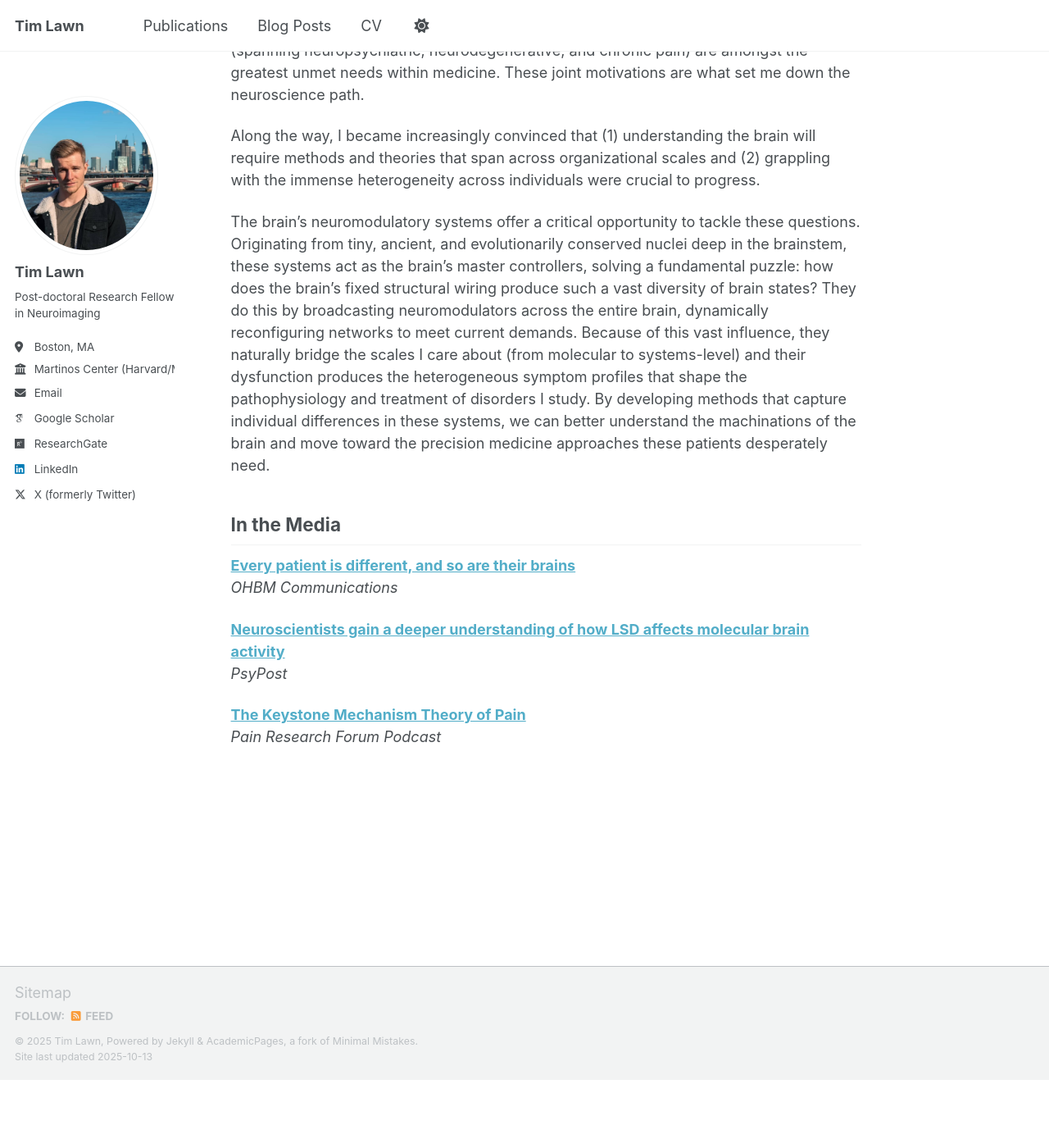
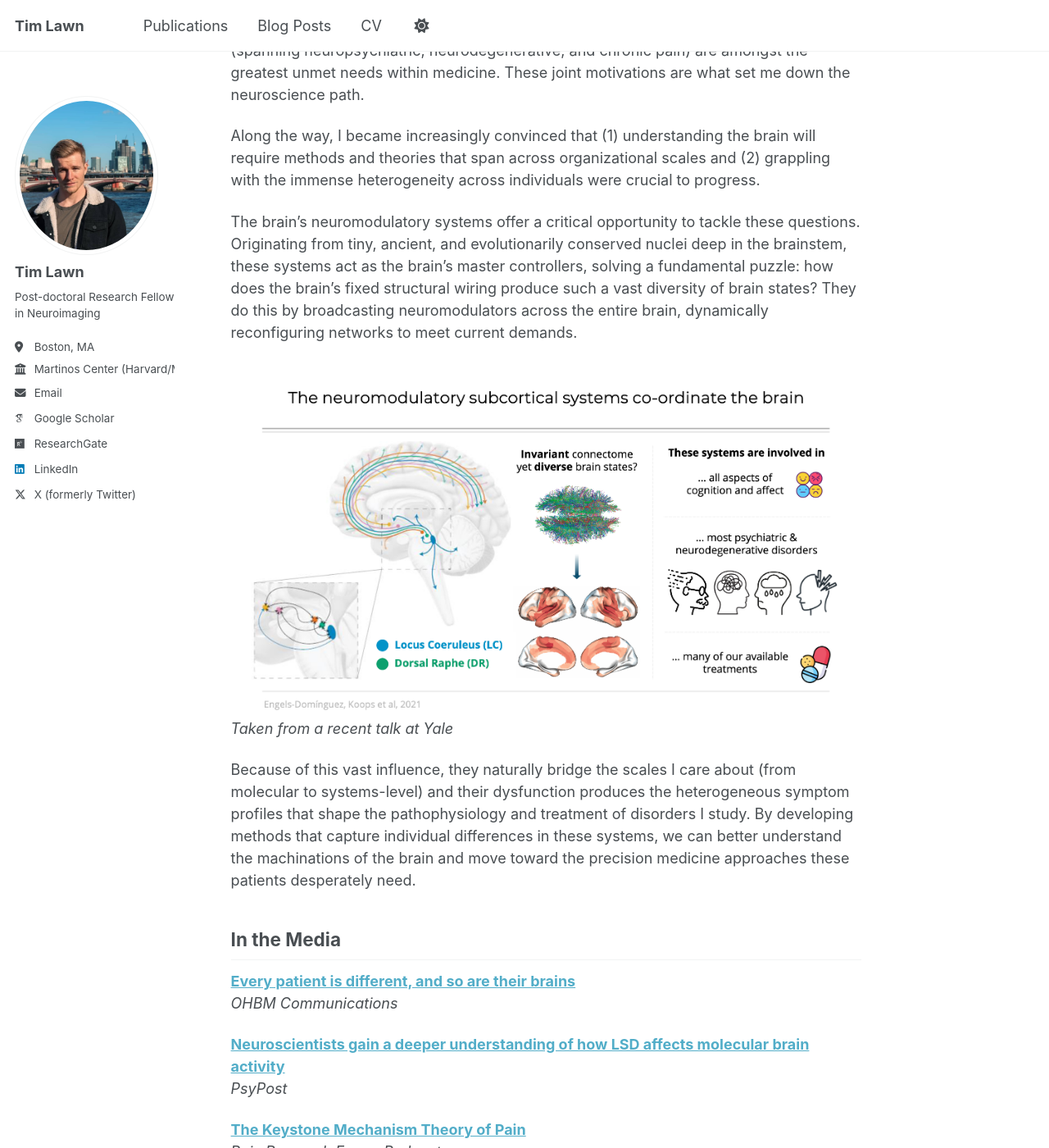
Before and after one commit to timlawn/timlawn.github.io, a Jekyll site: the page built from _pages/about.md, in a window 1280 px wide and 1400 px high, scrolled down 763 px. Shown: the whole window at 82% size. Built offline with Jekyll 4.4.1, drawn with Linux system fonts in a browser that asks for light colours; some web fonts are replaced; a script that is not in the unit is left out; before the commit the page ends 2080 px from its top, so only the background shows below that.

Commit message:
Update about.md

```diff
--- a/_pages/about.md
+++ b/_pages/about.md
@@ -22,7 +22,12 @@
 
 Along the way, I became increasingly convinced that (1) understanding the brain will require methods and theories that span across organizational scales and (2) grappling with the immense heterogeneity across individuals were crucial to progress.
 
-The brain's neuromodulatory systems offer a critical opportunity to tackle these questions. Originating from tiny, ancient, and evolutionarily conserved nuclei deep in the brainstem, these systems act as the brain's master controllers, solving a fundamental puzzle: how does the brain's fixed structural wiring produce such a vast diversity of brain states? They do this by broadcasting neuromodulators across the entire brain, dynamically reconfiguring networks to meet current demands. Because of this vast influence, they naturally bridge the scales I care about (from molecular to systems-level) and their dysfunction produces the heterogeneous symptom profiles that shape the pathophysiology and treatment of disorders I study. By developing methods that capture individual differences in these systems, we can better understand the machinations of the brain and move toward the precision medicine approaches these patients desperately need.
+The brain's neuromodulatory systems offer a critical opportunity to tackle these questions. Originating from tiny, ancient, and evolutionarily conserved nuclei deep in the brainstem, these systems act as the brain's master controllers, solving a fundamental puzzle: how does the brain's fixed structural wiring produce such a vast diversity of brain states? They do this by broadcasting neuromodulators across the entire brain, dynamically reconfiguring networks to meet current demands.
+
+![Neuromodulatory systems coordinate the brain](/images/NMS_Yale_slide.png)
+*Taken from a recent talk at Yale*
+
+Because of this vast influence, they naturally bridge the scales I care about (from molecular to systems-level) and their dysfunction produces the heterogeneous symptom profiles that shape the pathophysiology and treatment of disorders I study. By developing methods that capture individual differences in these systems, we can better understand the machinations of the brain and move toward the precision medicine approaches these patients desperately need.
 
 ## In the Media
 
```
